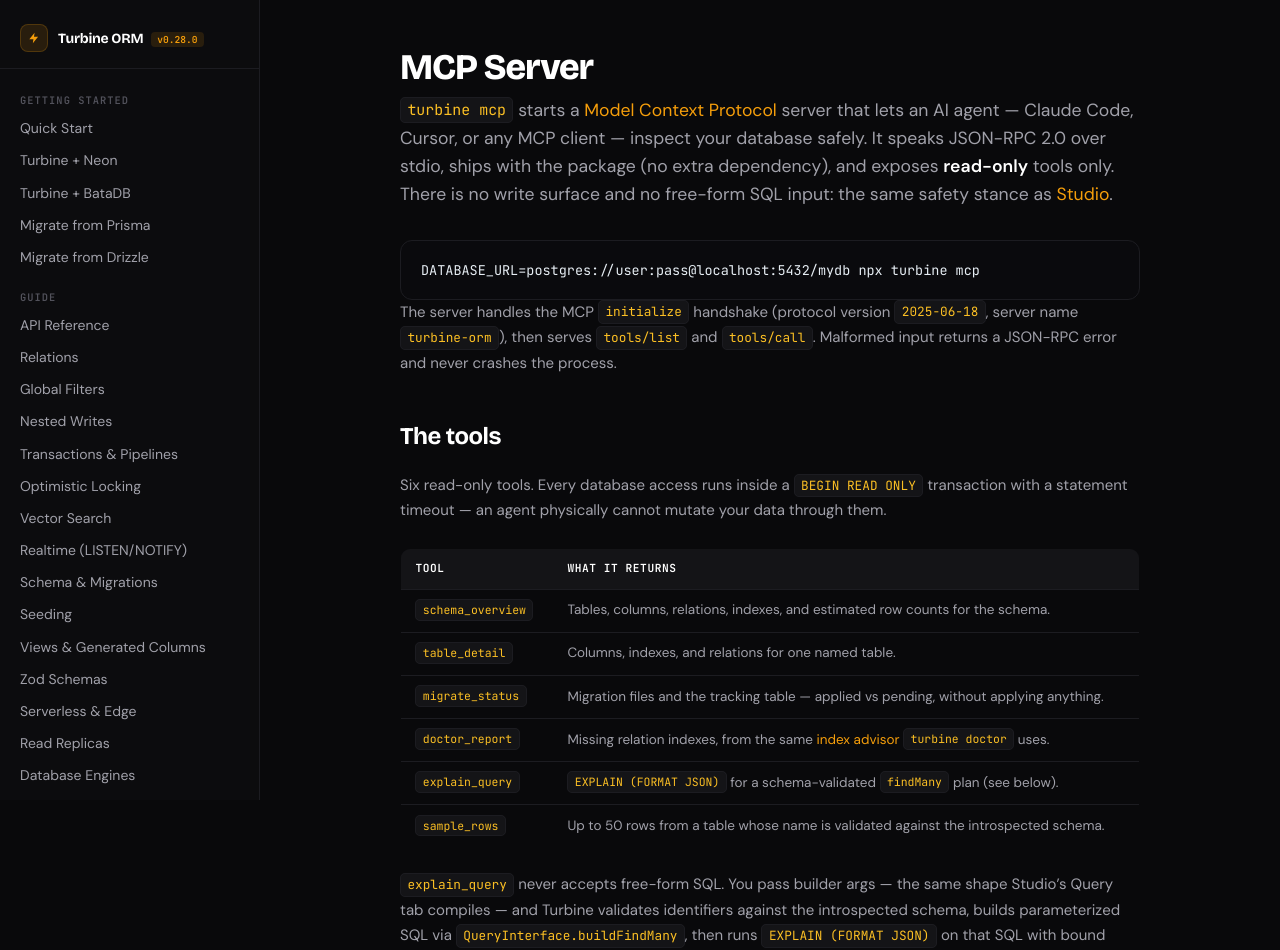
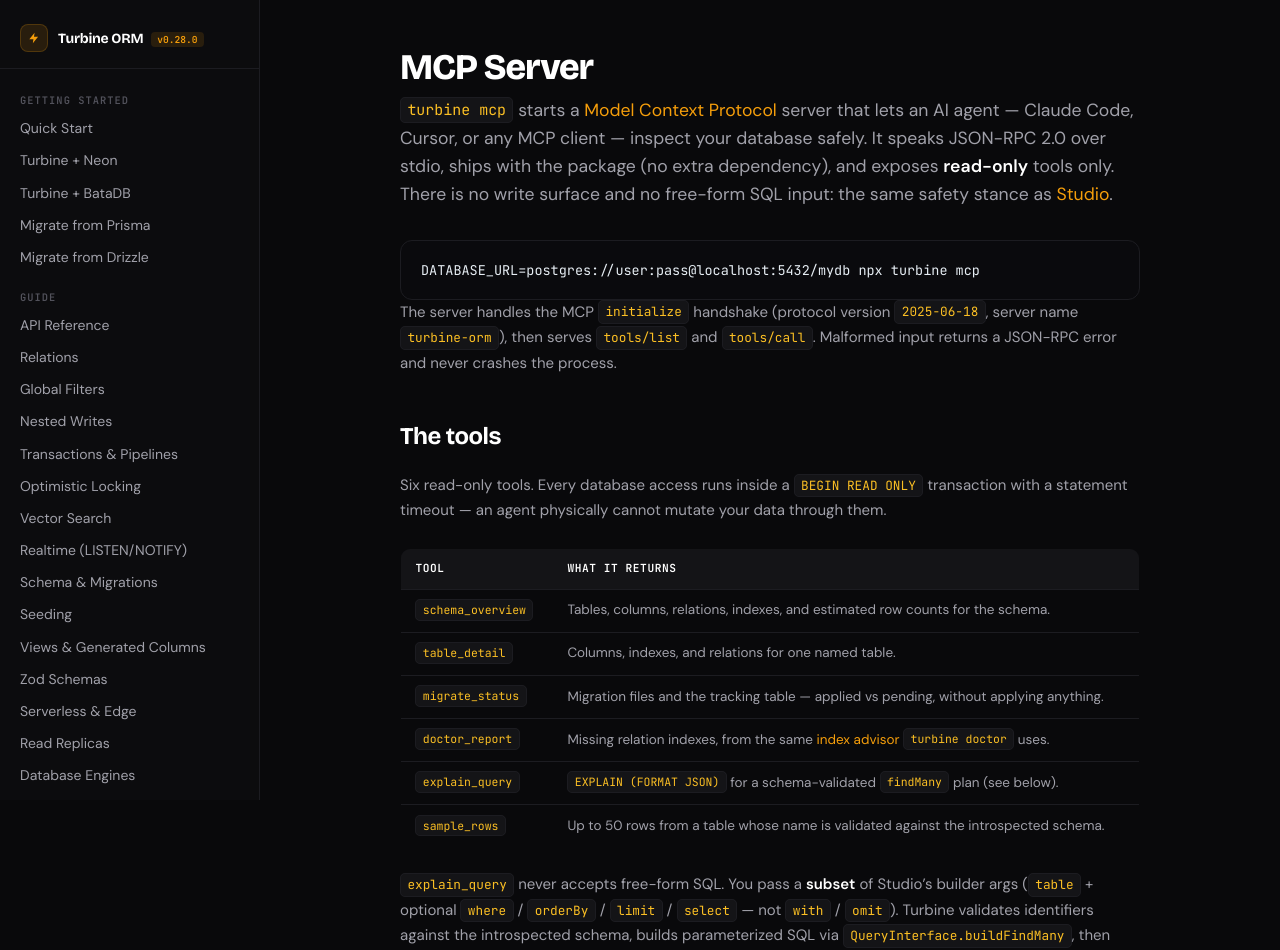
Before and after one commit to zvndev/turbine-orm, a Next.js app in the folder site/: page /mcp in a window 1280 px wide. Shown: the top 950 px of the page. Built offline with nearby package versions, Linux system fonts and the light colour scheme.

Commit message:
docs: fix residual Studio/Observe host-gate + MCP explain wording drift

```diff
--- a/site/app/(docs)/mcp/page.mdx
+++ b/site/app/(docs)/mcp/page.mdx
@@ -28,7 +28,7 @@
 | `explain_query` | `EXPLAIN (FORMAT JSON)` for a schema-validated `findMany` plan (see below). |
 | `sample_rows` | Up to 50 rows from a table whose name is validated against the introspected schema. |
 
-`explain_query` never accepts free-form SQL. You pass builder args — the same shape Studio’s Query tab compiles — and Turbine validates identifiers against the introspected schema, builds parameterized SQL via `QueryInterface.buildFindMany`, then runs `EXPLAIN (FORMAT JSON)` on that SQL with bound params only.
+`explain_query` never accepts free-form SQL. You pass a **subset** of Studio’s builder args (`table` + optional `where` / `orderBy` / `limit` / `select` — not `with` / `omit`). Turbine validates identifiers against the introspected schema, builds parameterized SQL via `QueryInterface.buildFindMany`, then runs `EXPLAIN (FORMAT JSON)` on that SQL with bound params only.
 
 | Argument | Required | Description |
 |---|---|---|
```
Also changed, not shown: site/app/(docs)/observability/page.mdx (+1 -1 lines), 2 other files (tests, documents, lock files or other folders).
